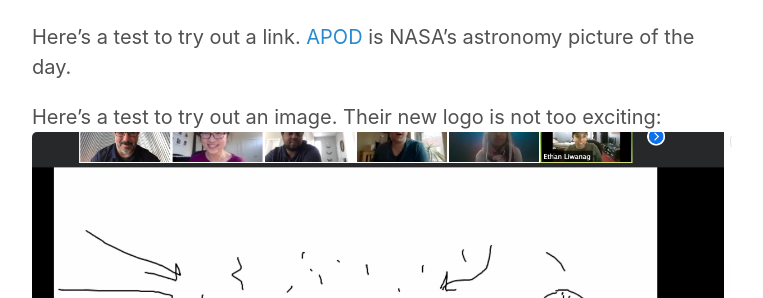
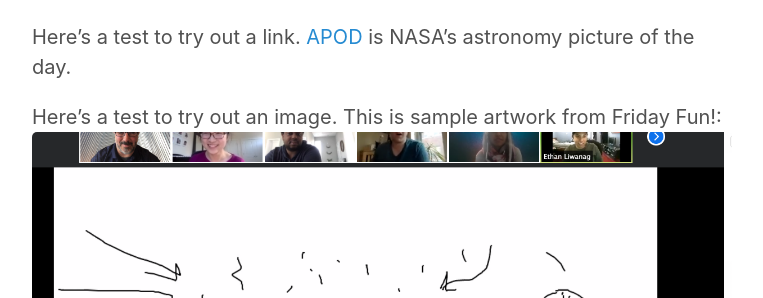
Before and after one commit to lukeml/lukeml.github.io, a Jekyll site: the page built from _posts/2020-04-03-Test-Post.md, in a window 1280 px wide. Shown: the part 241-539 px from the top of the page, without its empty margins (258-1021 px from the left). Built offline with Jekyll 4.4.1, drawn with Linux system fonts in a browser that asks for light colours.

Commit message:
updating description of image

```diff
--- a/_posts/2020-04-03-Test-Post.md
+++ b/_posts/2020-04-03-Test-Post.md
@@ -7,5 +7,5 @@ Here's a test to try out a link.
 [APOD](https://apod.nasa.gov/apod) is NASA's astronomy picture of the day.
 
 Here's a test to try out an image.
-Their new logo is not too exciting:
+This is sample artwork from Friday Fun!:
 ![Image test]({{ site.url }}/images/blizzard.png)
```
